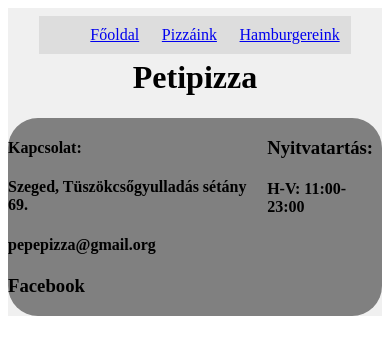
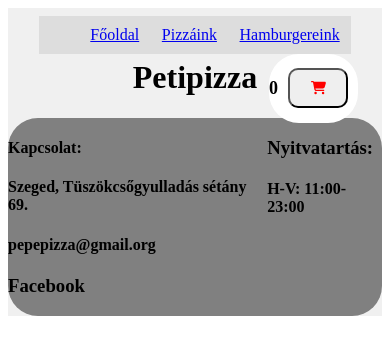
Before and after one commit to Kpeti962/peti_pizza, a React (Create React App) app in the folder petipizza/: page / in a window 390 px wide. Shown: the top 354 px of the page. Built offline with nearby package versions, Linux system fonts and the light colour scheme.

Commit message:
cart sign to the top corner

```diff
--- a/petipizza/src/App.js
+++ b/petipizza/src/App.js
@@ -1,4 +1,4 @@
-import React from "react";
+import React, {useState} from "react";
 import MainPage from "./components/MainPage";
 import Nav from "./components/Nav";
 import "./styles/app.scss";
@@ -6,18 +6,22 @@ import PizzaPage from "./components/PizzaPage";
 import HamburgerPage from "./components/HamburgerPage";
 import AboutUs from "./components/AboutUs";
 import { Routes, Route, useLocation } from "react-router-dom";
+import Cart from "./components/Cart";
 
 function App() {
   const location = useLocation();
 
+  const [cart, setCart] = useState(0);
+  const [cartItems, setCartItems] = useState([]);
 
 
   return (
     <div className="App">
       <Nav />
+      <Cart cartItems={cartItems} setCartItems={setCartItems} cart={cart} setCart={setCart} />
       <Routes location={location} key={location.pathname}>
         <Route path="mainpage" element={<MainPage />} />
-        <Route path="/pizzapage" element={<PizzaPage />} />
+        <Route path="/pizzapage" element={<PizzaPage  cartItems={cartItems} setCartItems={setCartItems} cart={cart} setCart={setCart} />} />
         <Route path="/hamburgerpage" element={<HamburgerPage />} />
       </Routes>
         <AboutUs />
--- a/petipizza/src/components/Cart.js
+++ b/petipizza/src/components/Cart.js
@@ -1,9 +1,8 @@
 import React, { useEffect, useState } from "react";
 import pizzas from "../datas/pizzas";
-import '../styles/cart.scss'
+import "../styles/cart.scss";
 import { FontAwesomeIcon } from "@fortawesome/react-fontawesome";
-import {faXmark} from "@fortawesome/free-solid-svg-icons";
-
+import { faXmark,faCartShopping } from "@fortawesome/free-solid-svg-icons";
 
 const Cart = ({ cartItems, setCartItems }) => {
   const [modal, setModal] = useState(false);
@@ -12,10 +11,10 @@ const Cart = ({ cartItems, setCartItems }) => {
     setModal(!modal);
   };
 
-  if(modal) {
-    document.body.classList.add('active-modal')
+  if (modal) {
+    document.body.classList.add("active-modal");
   } else {
-    document.body.classList.remove('active-modal')
+    document.body.classList.remove("active-modal");
   }
 
   const deleteHandler = (clickedItemId) => {
@@ -25,19 +24,13 @@ const Cart = ({ cartItems, setCartItems }) => {
     setCartItems(filteredArray);
   };
 
-  /*   const resetHandler = () => {
 
-    setCartItems([]);
-     localStorage.removeItem("localCart");
-  }; */
 
   const sumPrice = () => {
     let sumResult = 0;
     cartItems.forEach((item) => (sumResult += Number(item.price)));
-    if(sumResult === 0){
-      return "A kosár üres"
-    }else if(sumResult > 20000){
-      return "Azért állj már le. Így is annyira dagadt vagy, hogy sapkában kellene érkezzél egy disznóvágásra, hogy ne téged vágjanak le. "
+    if (sumResult === 0) {
+      return "A kosár üres";
     } else {
       return `Összesen + Szállítási díj(300 Ft): ${sumResult + 300} Ft`;
     }
@@ -45,11 +38,13 @@ const Cart = ({ cartItems, setCartItems }) => {
 
   return (
     <>
-      <button className="btnModal" onClick={toggleModal}>
-        Kosár megtekintése
+    <div className="btnModal">
+      <h4>{cartItems.length}</h4>
+      <button onClick={toggleModal}>
+      <FontAwesomeIcon icon={faCartShopping} />
       </button>
+    </div>
       {modal && (
-
         <div className="modal">
           <div onClick={toggleModal} className="overlay"></div>
           <div className="modalContent">
@@ -58,8 +53,8 @@ const Cart = ({ cartItems, setCartItems }) => {
                 cartItems.length > 0 &&
                 cartItems.map((item, index) => {
                   return (
-                  <div className="cartItems">
-                    <li key={index}>{item.itemName}</li>
+                    <div  key={index} className="cartItems">
+                      <li>{item.itemName}</li>
                       <button onClick={() => deleteHandler(item.id)}>
                         Törlés
                       </button>
--- a/petipizza/src/components/PizzaPage.js
+++ b/petipizza/src/components/PizzaPage.js
@@ -7,11 +7,11 @@ import { FontAwesomeIcon } from "@fortawesome/react-fontawesome";
 import {faCartShopping} from "@fortawesome/free-solid-svg-icons";
 //Amit kérdezni: Link, Routes; Cart komponensbe a local storaget átimportálni; id átadása a deletehandler-nél
 
-const PizzaPage = () => {
+const PizzaPage = ({ cartItems, setCartItems, cart, setCart }) => {
   const { pizzaElements } = pizzas;
 
-  const [cart, setCart] = useState(0);
-  const [cartItems, setCartItems] = useState([]);
+/*   const [cart, setCart] = useState(0);
+  const [cartItems, setCartItems] = useState([]); */
 
   /* useEffect(()=> {
   if(localStorage.getItem("localCart")){
@@ -99,7 +99,7 @@ const PizzaPage = () => {
 
 
       </div>
-      <Cart cartItems={cartItems} setCartItems={setCartItems} />
+
     </>
   );
 };
--- a/petipizza/src/styles/cart.scss
+++ b/petipizza/src/styles/cart.scss
@@ -1,14 +1,34 @@
  body.active-modal {
-    overflow-y: hidden;
+   overflow-y: hidden;
+
 }
 
 .btnModal {
-    padding: 10px 20px;
-    display: block;
+    button{
+        margin: 10px 10px;
+        width: 60px;
+        height: 40px;
+        border-radius: 10px;
+        cursor: pointer;
+        color: red;
+    }
+    h4{
+        text-align: center;
+
+    }
+    align-items: center;
+    display: flex;
     margin: 100px auto 0;
     font-size: 18px;
+    position: fixed;
+    top: -98px;
+    left: 92%;
+
 }
+.modal{
+    z-index: 10;
 
+}
 .modal, .overlay {
     width: 100vw;
     height: 100vh;
@@ -17,6 +37,7 @@
     right: 0;
     bottom: 0;
     position: fixed;
+
 }
 
 .overlay {
@@ -61,3 +82,23 @@ transition: all ease-in 0.4s;
 background: rgb(196, 196, 196);
     }
 }
+
+@media screen and (max-width: 1024px) {
+    .btnModal {
+        position: fixed;
+        top: -98px;
+        left: 90%;
+    }
+}
+
+
+@media screen and (max-width: 850px) {
+    .btnModal {
+        position: fixed;
+        top: -46px;
+        left: 69%;
+        background: white;
+        border-radius: 30px;
+
+    }
+}
```
Lines whose indentation alone changed are shown as unchanged.
